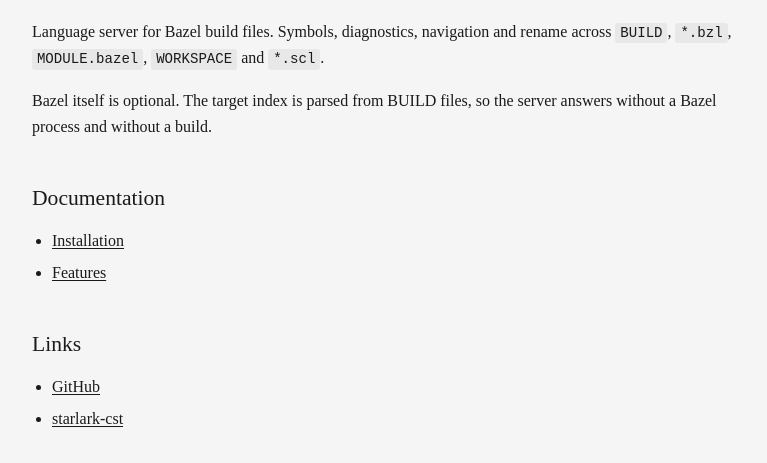
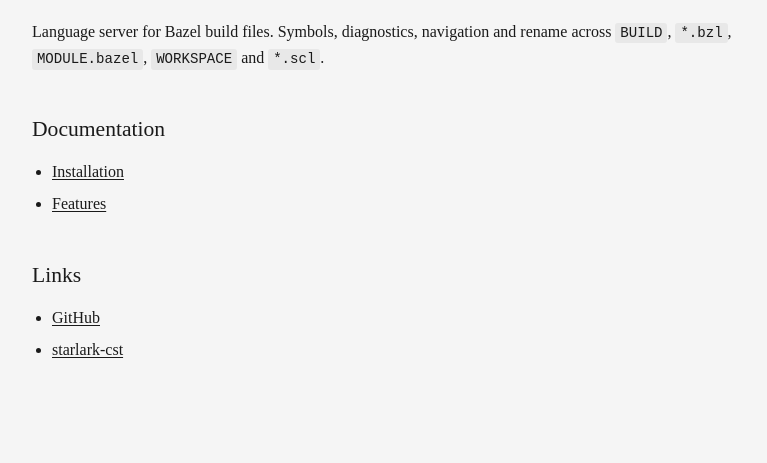
Before and after one commit to barrettruth/bazel-language-server, an Astro site in the folder site/: page / in a window 1280 px wide. Shown: the part 131-594 px from the top of the page, without its empty margins (256-1023 px from the left). Built offline with nearby package versions, Linux system fonts and the light colour scheme; Astro itself is replaced by a stand-in of ours; a web font is replaced by a local one.

Commit message:
Remove Bazel optionality explanation
Removed optional Bazel explanation from the index page.

```diff
--- a/site/src/pages/index.astro
+++ b/site/src/pages/index.astro
@@ -13,11 +13,6 @@
     rename across <code>BUILD</code>, <code>*.bzl</code>, <code
       >MODULE.bazel</code
     >, <code>WORKSPACE</code> and <code>*.scl</code>.
-  </p>
-
-  <p>
-    Bazel itself is optional. The target index is parsed from BUILD files, so
-    the server answers without a Bazel process and without a build.
   </p>
 
   <h2>Documentation</h2>
```
